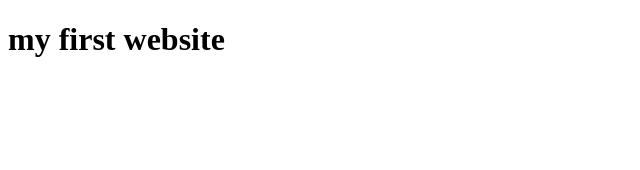
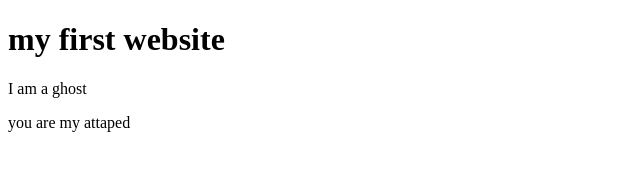
Before and after one commit to najatulislam/Myfirstwebsite, a plain HTML site: page index.html in a window 1280 px wide. Shown: the whole page, without its empty margins (0-640 px from the left). Drawn offline with Linux system fonts and the light colour scheme.

Commit message:
ghost added

```diff
--- a/index.html
+++ b/index.html
@@ -8,5 +8,7 @@
 </head>
 <body>
     <h1> my first website</h1>
+    <p>I am a ghost</p>
+    <p>you are my attaped</p>
 </body>
 </html>
```
